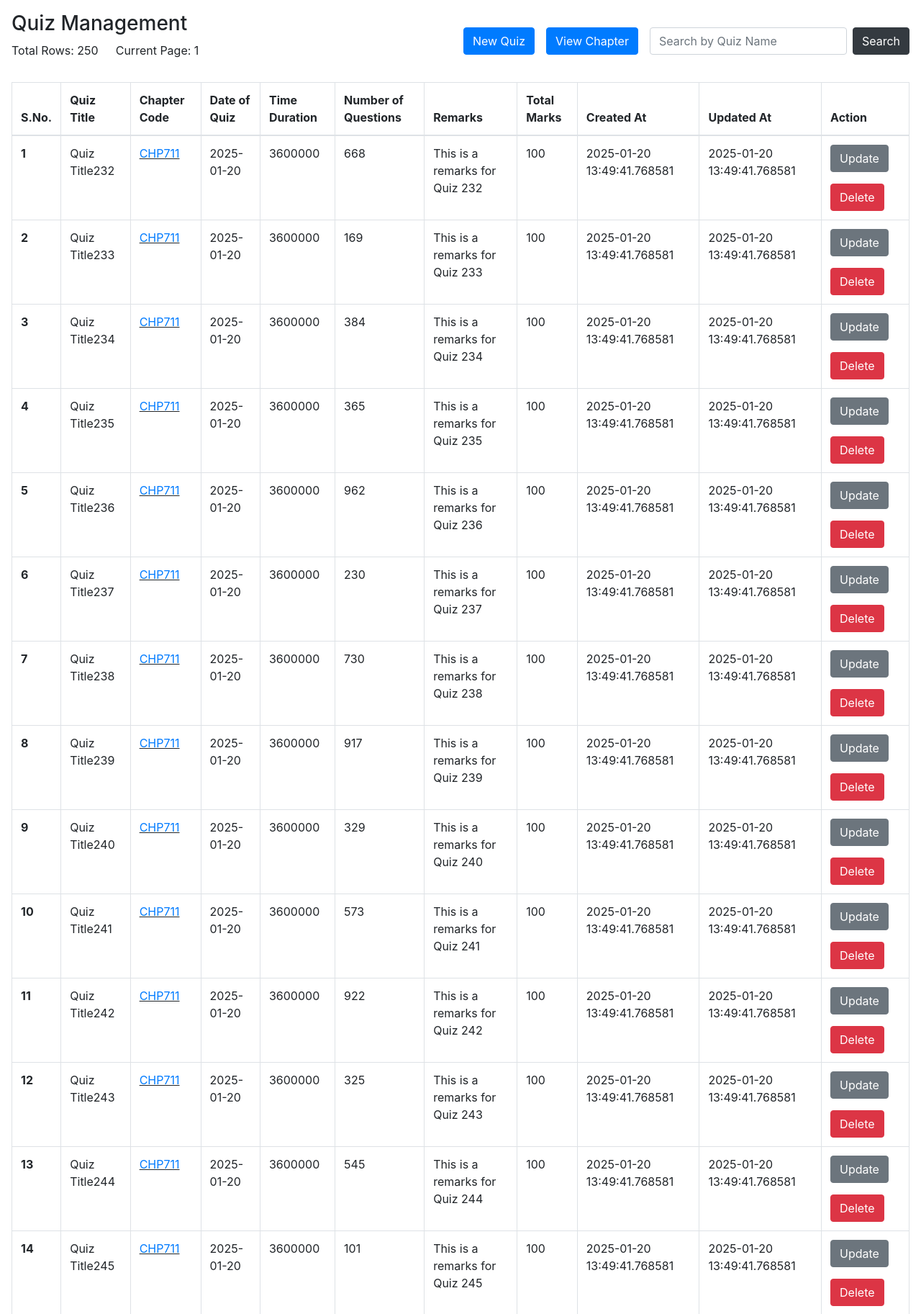
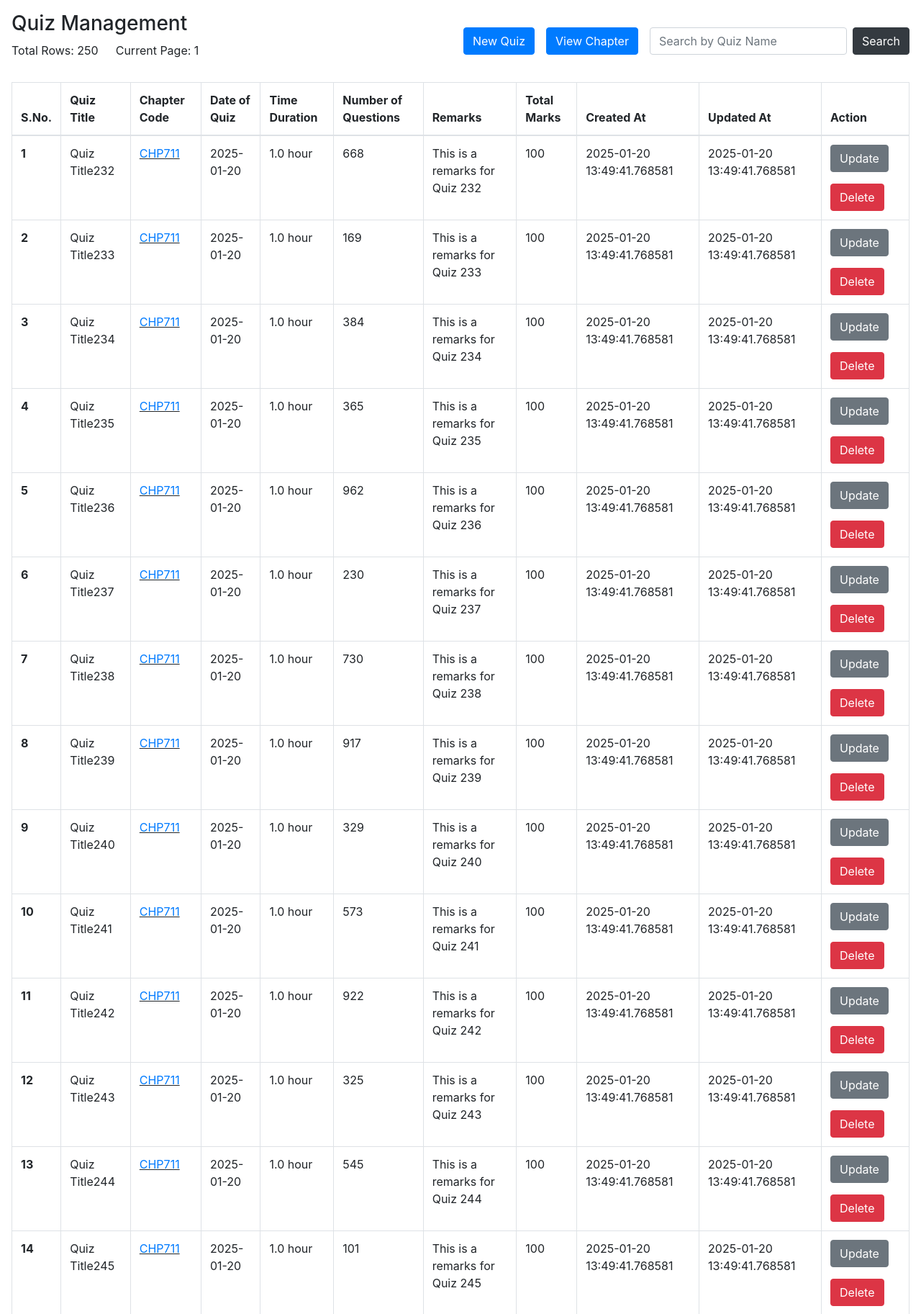
Before and after one commit to abhijain1705/quiz_master_college, a Flask app: a page that uses templates/admin/admin_single_chapter.html in a window 1280 px wide. Shown: the part 130-1955 px from the top of the page at 72% size. Run offline with Flask 3, Linux system fonts and the light colour scheme; a user stored in the database is signed in.

Commit message:
wip quiz stuffs

```diff
--- a/templates/admin/admin_single_chapter.html
+++ b/templates/admin/admin_single_chapter.html
@@ -217,7 +217,7 @@ content %}{% include "admin/admin_wrapper.html" %}
               >
             </td>
             <td>{{ quiz.date_of_quiz }}</td>
-            <td>{{ quiz.time_duration }}</td>
+            <td>{{ quiz.time_duration|int/3600000 }} hour</td>
             <td>{{ quiz.number_of_questions }}</td>
             <td>{{ quiz.remarks }}</td>
             <td>{{ quiz.total_marks }}</td>
@@ -233,6 +233,7 @@ content %}{% include "admin/admin_wrapper.html" %}
               </button>
               <form
                 method="post"
+                action="/admin/subject/chapter/quiz/delete?sub_id={{ sub.id }}&chap_id={{ chap.id }}&quiz_id={{ quiz.id }}"
                 onsubmit="return confirm('Are you sure you wish to delete the quiz with {{sub.code}}?, !! This will delete all questions associated with it !!');"
               >
                 <input type="submit" class="btn btn-danger" value="Delete" />
```
